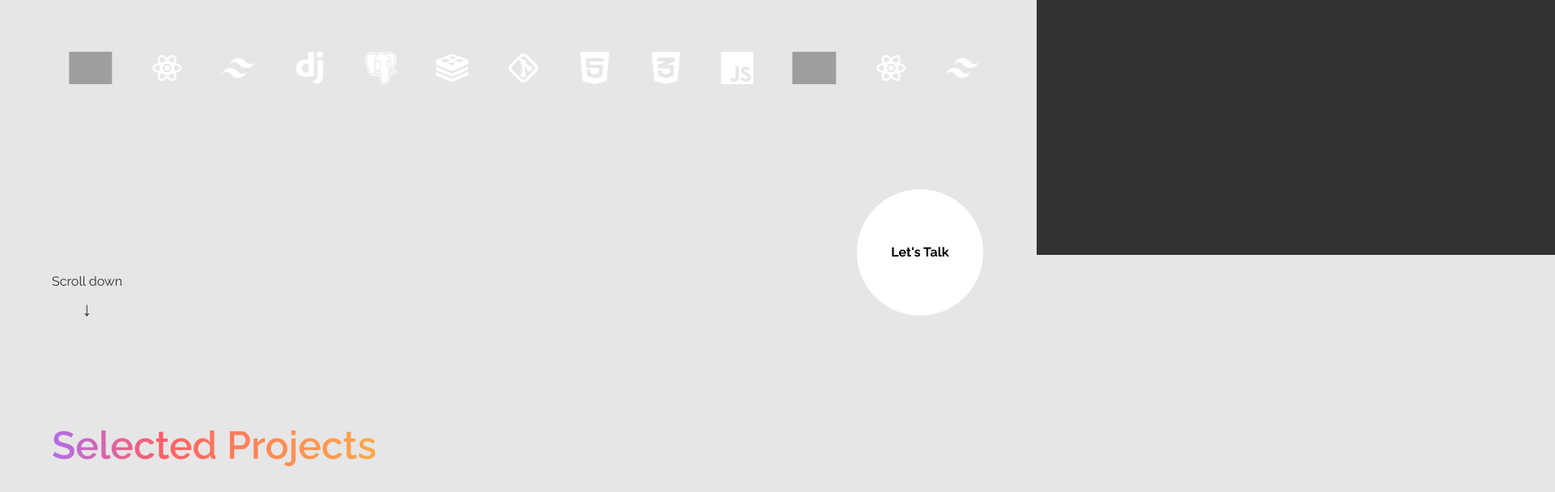
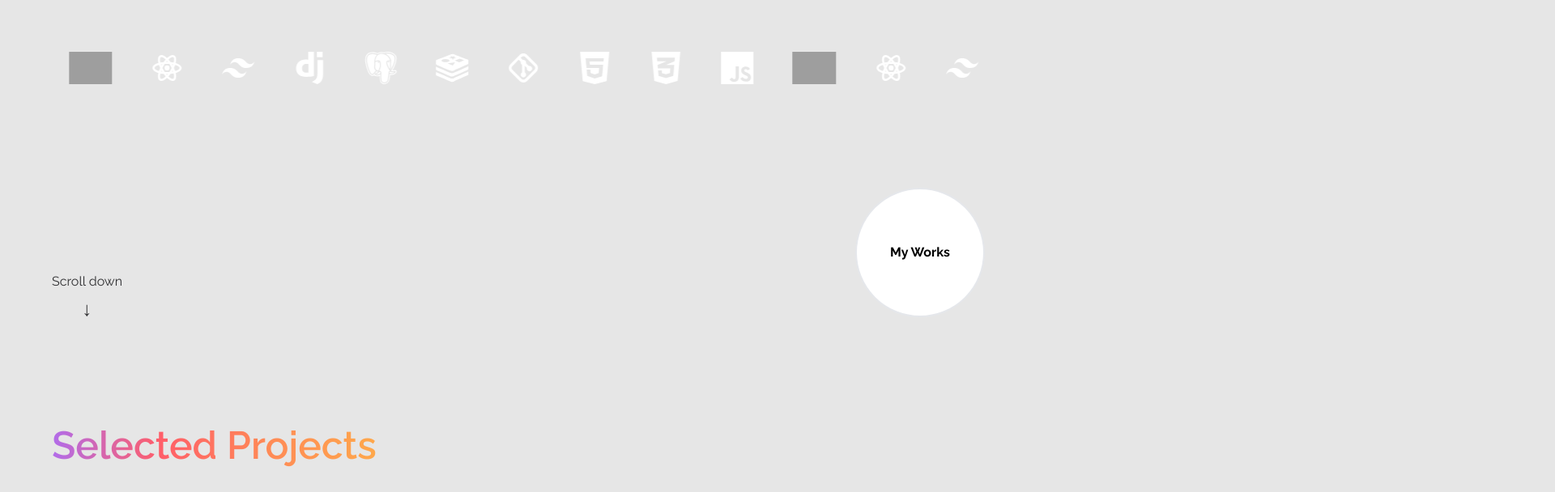
Before and after one commit to medagui1/itsmedagui, a React (Vite) app: page / in a window 1280 px wide. Shown: the part 485-1093 px from the top of the page at 81% size, 1920 px wide, since content can reach past the window. Built offline with nearby package versions, Linux system fonts and the light colour scheme; grey boxes are pictures that could not be loaded; a web font is replaced by a local one.

Commit message:
fixing the overflow

```diff
--- a/src/App.jsx
+++ b/src/App.jsx
@@ -1,6 +1,4 @@
 import { useEffect, useState } from "react";
-import reactLogo from "./assets/react.svg";
-import viteLogo from "/vite.svg";
 import "./App.css";
 import {
   AboutMe,
@@ -40,7 +38,7 @@ function App() {
 
 
   return (
-    <main className="font-raleway dark:text-white text-black_primary bg-white_primary dark:bg-black_primary max-w-[1280px] ">
+    <main className="font-raleway dark:text-white text-black_primary bg-white_primary dark:bg-black_primary max-w-[1280px] " style={{overflowX : 'hidden'}}>
       <nav className={` bg-black_primary z-50  ${isScrolled && "nav-shadow"}`}>
         <Nav />
       </nav>
--- a/src/assets/components/MagneticButton.jsx
+++ b/src/assets/components/MagneticButton.jsx
@@ -70,7 +70,7 @@ const MagneticButton = () => {
       >
         <div className="flex justify-center items-center w-full h-full z-20 absolute">
           <div className="text-center" ref={magnetoTextRef}>
-            Let's Talk
+            My Works
           </div>
         </div>
         <div className="w-40 h-40 rounded-full bg-black_primary opacity-0 group-hover:opacity-100 absolute z-10 translate-y-[160px] group-hover:translate-y-0 transition-[opacity, transform] duration-500 ease-in-out"></div>
--- a/src/assets/sections/Hero.jsx
+++ b/src/assets/sections/Hero.jsx
@@ -65,7 +65,9 @@ const Hero = () => {
           <p>Scroll down</p>
           <p className="pointer text-2xl">&darr;</p>
         </a>
+        <a href="#projects">
         <MagneticButton />
+        </a>
       </div>
     </header>
   );
--- a/src/assets/sections/Nav.jsx
+++ b/src/assets/sections/Nav.jsx
@@ -12,7 +12,6 @@ const Nav = () => {
       document.body.style.overflow = "hidden";
     } else {
       document.body.style.overflow = "auto";
-      document.body.style.overflowX = 'hidden'
     }
     return () => {
       document.body.style.overflow = "auto";
@@ -83,8 +82,8 @@ const Nav = () => {
 
       {/* Toggeable menu  */}
       <div
-        className={` bg-black_primary z-[60] absolute w-full transition-[right] duration-[600ms] ease-in-out
-        ${isMenuOpen ? "right-[0px]" : "right-[-100vw] "}`}
+        className={` bg-black_primary z-[60] absolute right-0 transition-[width] duration-[600ms] ease-in-out
+        ${isMenuOpen ? "w-full" : "w-0 "}`}
         style={{ height: remainingHeight }}
       >
         <div className="flex flex-col  justify-center items-center gap-16 text-2xl mt-20">
@@ -92,8 +91,9 @@ const Nav = () => {
             <a
               key={link.name}
               href={link.link}
-              className={`hover:text-[#b5b5b5] translate-x-[-200px] opacity-0 ${
-                isMenuOpen && "translate-x-[0px] opacity-100"
+              className={`hover:text-[#b5b5b5]  ${
+                isMenuOpen ? "translate-x-[0px] opacity-100"
+                : "translate-x-[200px] opacity-0"
               } transition-[transform, opacity] duration-[.6s]  ease-in-out`}
               style={{ transitionDelay: `${index * 80}ms ` }}
               onClick={() => setIsMenuOpen(!isMenuOpen)}
@@ -102,7 +102,10 @@ const Nav = () => {
             </a>
           ))}
         </div>
-        <div className="absolute bottom-0 flex w-full justify-center items-center mb-8 sm:hidden">
+        <div className={`absolute bottom-0 flex w-full justify-center items-center mb-8 sm:hidden ${
+                isMenuOpen ? "translate-x-[0px] opacity-100"
+                : "translate-x-[200px] opacity-0"
+              } transition-[transform, opacity] duration-[.6s]  ease-in-out`}>
           <a href="mailto:ismailregragui37@gmail.com" className="">
             <Button label={"LET'S TALK"} isInversed={true} />
           </a>
```
